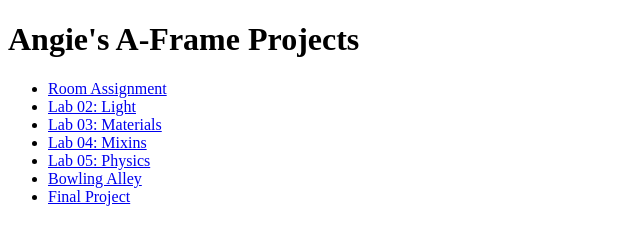
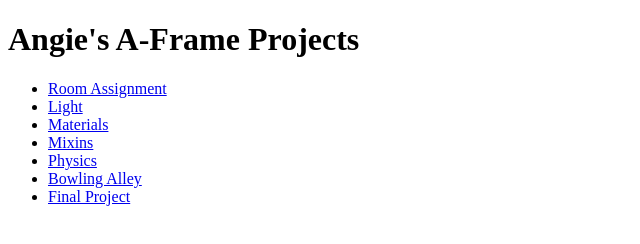
Before and after one commit to angiekc1008/ART536, a plain HTML site: page index.html in a window 1280 px wide. Shown: the whole page, without its empty margins (0-640 px from the left). Drawn offline with Linux system fonts and the light colour scheme.

Commit message:
fixed link page

```diff
--- a/index.html
+++ b/index.html
@@ -8,12 +8,12 @@
   <body>
     <h1>Angie's A-Frame Projects</h1>
     <ul>
-      <li><a href="Lab01/index.html">Room Assignment</a></li>
-      <li><a href="Lab02/light.html">Lab 02: Light</a></li>
-      <li><a href="Lab03/material.html">Lab 03: Materials</a></li>
-      <li><a href="Lab04/index.html">Lab 04: Mixins</a></li>
-      <li><a href="Lab05/index.html">Lab 05: Physics</a></li>
-      <li><a href="Lab05/bowling.html">Bowling Alley</a></li>
+      <li><a href="MyRoom/index.html">Room Assignment</a></li>
+      <li><a href="LightingLab/index.html">Light</a></li>
+      <li><a href="MaterialLab/index.html">Materials</a></li>
+      <li><a href="MixinLab/index.html">Mixins</a></li>
+      <li><a href="PhysicsLab/index.html">Physics</a></li>
+      <li><a href="PhysicsLab/bowling.html">Bowling Alley</a></li>
       <li><a href="Pop-Up-Shop/index.html">Final Project</a></li>
 
     </ul>
```
Also changed, not shown: LightingLab/index.html (renamed from Lab02_Light/index.html), MaterialLab/index.html (renamed from Lab03_Materials/index.html), MixinLab/index.html (renamed from Lab04/index.html), MyRoom/index.html (renamed from Lab01/index.html), PhysicsLab/bowling.html (renamed from Lab05/bowling.html), PhysicsLab/index.html (renamed from Lab05/index.html).
